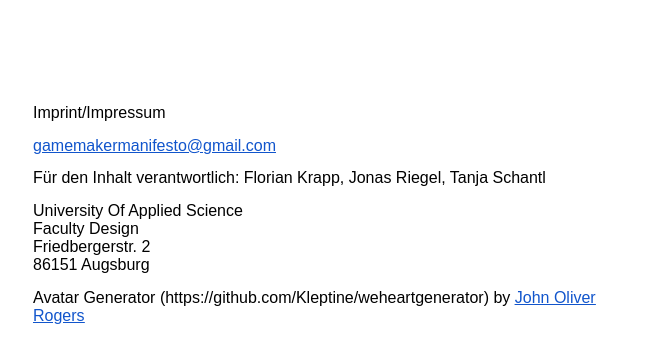
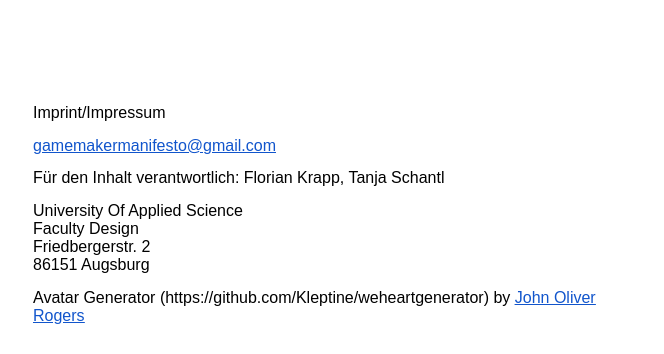
Before and after one commit to gamemakersmanifesto/gamemakersmanifesto.github.io, a Jekyll site: the page impressum.html, which Jekyll copies as it is, in a window 1280 px wide. Shown: the top 354 px of the page, without its empty margins (71-735 px from the left). Built offline with Jekyll 4.4.1, drawn with Linux system fonts in a browser that asks for light colours.

Commit message:
Remove Jonas Riegel from content responsibility

```diff
--- a/impressum.html
+++ b/impressum.html
@@ -177,7 +177,7 @@
 
 <p class="c2 c4"><span class="c1"></span></p>
 
-<p class="c2"><span class="c1">F&uuml;r den Inhalt verantwortlich: Florian Krapp, Jonas Riegel, Tanja Schantl</span></p>
+<p class="c2"><span class="c1">F&uuml;r den Inhalt verantwortlich: Florian Krapp, Tanja Schantl</span></p>
 
 <p class="c2 c4"><span class="c1"></span></p>
 
```
